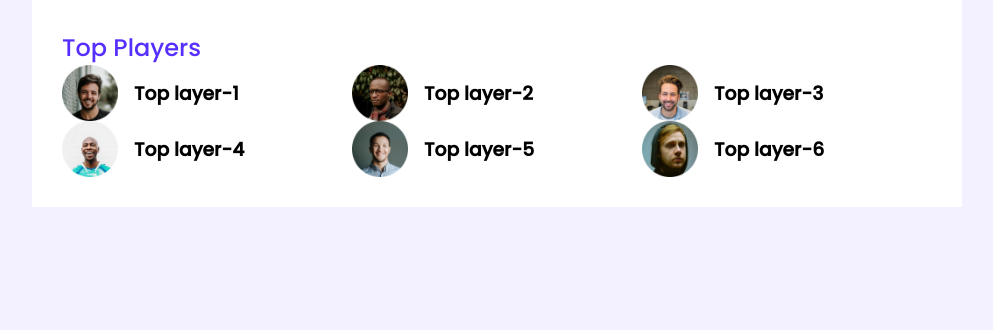
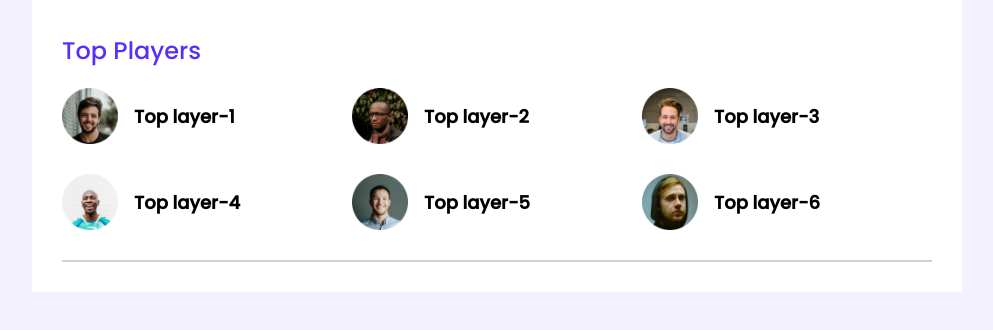
Before and after one commit to rifatwali121/leader-board-css3, a plain HTML site: page index.html in a window 1280 px wide. Shown: the whole page, without its empty margins (143-1136 px from the left). Drawn offline with Linux system fonts and the light colour scheme.

Commit message:
style bebug to fix commit

```diff
--- a/CSS/style.css
+++ b/CSS/style.css
@@ -13,11 +13,18 @@ body{
     padding: 30px;
 
 }
+hr{
+    border: 1px solid #D1D1D1;
+
+}
 main{
     display: flex;
     justify-content: center;
 }
 /* top player style */
+.top-palyers{
+    margin-bottom: 30px;
+}
 .section-title{
     color: #562EFF;
     font-family: Poppins;
@@ -25,11 +32,14 @@ main{
     font-style: normal;
     font-weight: 500;
     line-height: normal;
+    margin-top: 3px;
+    margin-bottom: 20px;
 
 }
 .players{
     display: grid;
     grid-template-columns: repeat(3, 1fr);
+    grid-row-gap: 30px;
 }
 .player img{
     width: 56px;
@@ -42,4 +52,5 @@ main{
 }
 .player-name{
     margin-left: 16px;
+    font-size: 18px;
 }
--- a/index.html
+++ b/index.html
@@ -51,6 +51,7 @@
             </div>
           </div>
         </div>
+        <hr />
       </section>
     </main>
   </body>
```
